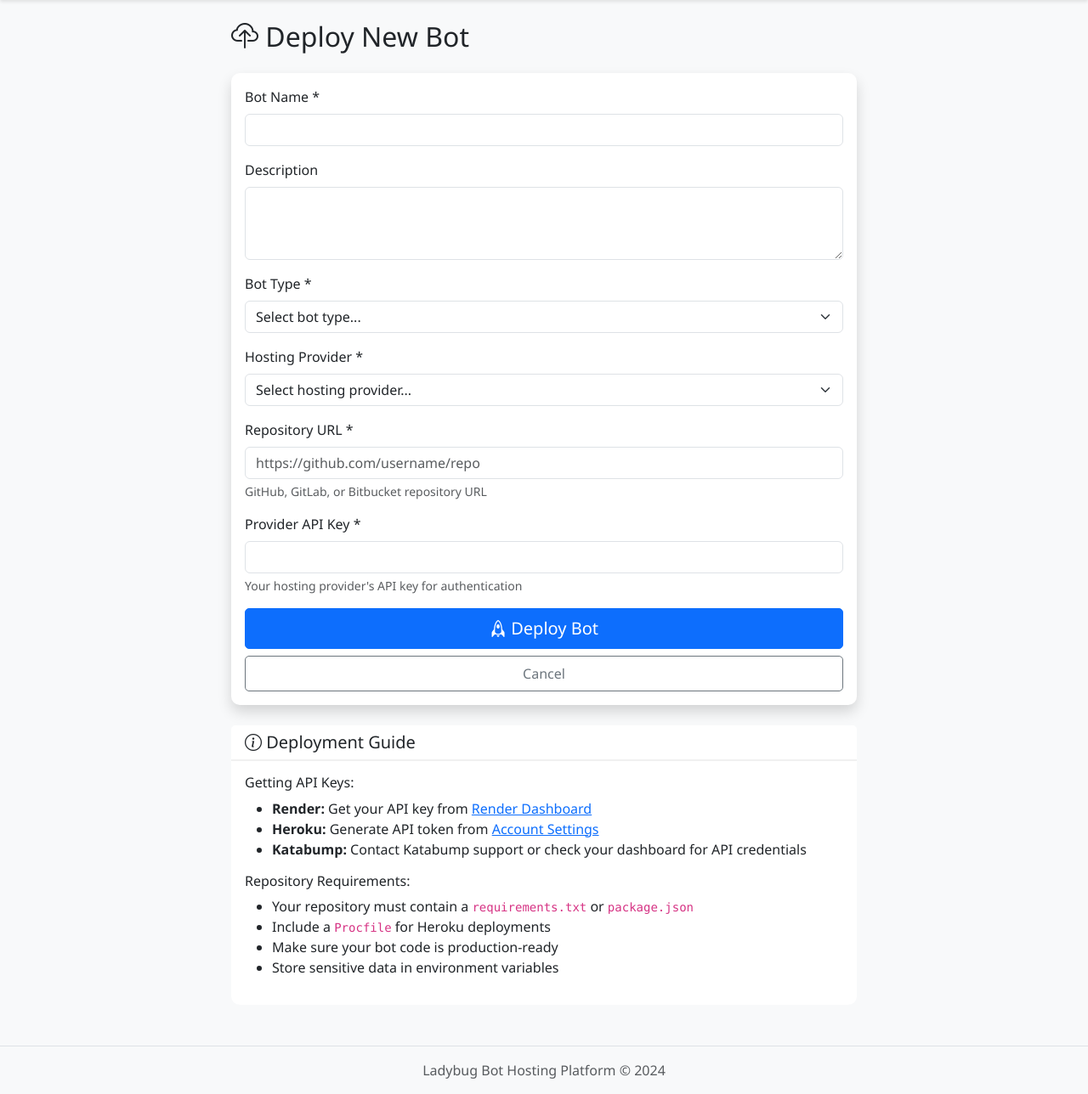
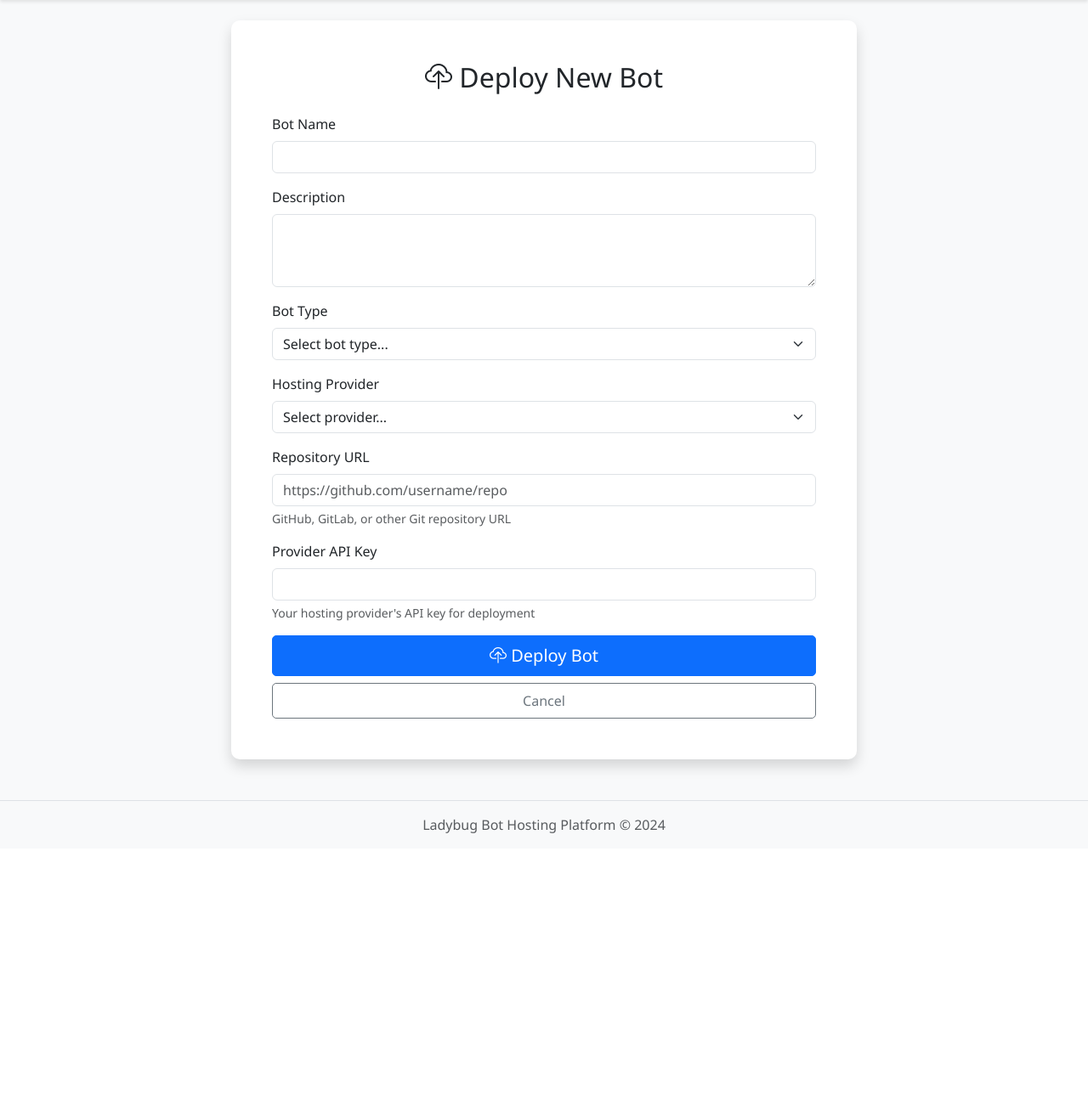
Before and after one commit to mrntando-dev/Ladybug-Bot, a Flask app: page /deploy in a window 1280 px wide. Shown: the part 62-1350 px from the top of the page at 85% size. After the commit the page ends 1043 px from the top, so only its background shows below. Run offline with Flask 3, Linux system fonts and the light colour scheme; the visitor is signed in with stand-in values (Sample User, id 1).

Commit message:
Update deploy.html

```diff
--- a/templates/deploy.html
+++ b/templates/deploy.html
@@ -5,13 +5,15 @@
 {% block content %}
 <div class="row">
     <div class="col-md-8 mx-auto">
-        <h2 class="mb-4"><i class="bi bi-cloud-upload"></i> Deploy New Bot</h2>
+        <div class="card shadow">
+            <div class="card-body p-5">
+                <h2 class="text-center mb-4">
+                    <i class="bi bi-cloud-upload"></i> Deploy New Bot
+                </h2>
 
-        <div class="card shadow">
-            <div class="card-body">
                 <form method="POST" action="{{ url_for('deploy') }}">
                     <div class="mb-3">
-                        <label for="name" class="form-label">Bot Name *</label>
+                        <label for="name" class="form-label">Bot Name</label>
                         <input type="text" class="form-control" id="name" name="name" required>
                     </div>
 
@@ -21,71 +23,55 @@
                     </div>
 
                     <div class="mb-3">
-                        <label for="bot_type" class="form-label">Bot Type *</label>
+                        <label for="bot_type" class="form-label">Bot Type</label>
                         <select class="form-select" id="bot_type" name="bot_type" required>
                             <option value="">Select bot type...</option>
                             <option value="discord">Discord Bot</option>
                             <option value="telegram">Telegram Bot</option>
+                            <option value="whatsapp">WhatsApp Bot</option>
                             <option value="slack">Slack Bot</option>
-                            <option value="whatsapp">WhatsApp Bot</option>
                             <option value="custom">Custom Bot</option>
                         </select>
                     </div>
 
                     <div class="mb-3">
-                        <label for="hosting_provider" class="form-label">Hosting Provider *</label>
+                        <label for="hosting_provider" class="form-label">Hosting Provider</label>
                         <select class="form-select" id="hosting_provider" name="hosting_provider" required>
-                            <option value="">Select hosting provider...</option>
-                            <option value="render">Render.com</option>
-                            <option value="heroku">Heroku</option>
-                            <option value="katabump">Katabump</option>
+                            <option value="">Select provider...</option>
+                            {% for provider in providers %}
+                            <option value="{{ provider }}">{{ provider|title }}</option>
+                            {% endfor %}
                         </select>
                     </div>
 
                     <div class="mb-3">
-                        <label for="repository_url" class="form-label">Repository URL *</label>
+                        <label for="repository_url" class="form-label">Repository URL</label>
                         <input type="url" class="form-control" id="repository_url" name="repository_url"
-                               placeholder="https://github.com/username/repo" required>
-                        <div class="form-text">GitHub, GitLab, or Bitbucket repository URL</div>
+                               placeholder="https://github.com/username/repo">
+                        <div class="form-text">GitHub, GitLab, or other Git repository URL</div>
                     </div>
 
                     <div class="mb-3">
-                        <label for="api_key" class="form-label">Provider API Key *</label>
+                        <label for="api_key" class="form-label">Provider API Key</label>
                         <input type="password" class="form-control" id="api_key" name="api_key" required>
-                        <div class="form-text">Your hosting provider's API key for authentication</div>
+                        <div class="form-text">Your hosting provider's API key for deployment</div>
+                    </div>
+
+                    <div class="alert alert-info">
+                        <i class="bi bi-info-circle"></i>
+                        <strong>Note:</strong> Make sure your repository contains the necessary configuration files
+                        for your selected hosting provider (e.g., Procfile for Heroku, render.yaml for Render).
                     </div>
 
                     <div class="d-grid gap-2">
                         <button type="submit" class="btn btn-primary btn-lg">
-                            <i class="bi bi-rocket"></i> Deploy Bot
+                            <i class="bi bi-cloud-upload"></i> Deploy Bot
                         </button>
                         <a href="{{ url_for('bots') }}" class="btn btn-outline-secondary">Cancel</a>
                     </div>
                 </form>
             </div>
         </div>
-
-        <div class="card mt-4">
-            <div class="card-header">
-                <h5 class="mb-0"><i class="bi bi-info-circle"></i> Deployment Guide</h5>
-            </div>
-            <div class="card-body">
-                <h6>Getting API Keys:</h6>
-                <ul>
-                    <li><strong>Render:</strong> Get your API key from <a href="https://dashboard.render.com/account/api-keys" target="_blank">Render Dashboard</a></li>
-                    <li><strong>Heroku:</strong> Generate API token from <a href="https://dashboard.heroku.com/account" target="_blank">Account Settings</a></li>
-                    <li><strong>Katabump:</strong> Contact Katabump support or check your dashboard for API credentials</li>
-                </ul>
-
-                <h6 class="mt-3">Repository Requirements:</h6>
-                <ul>
-                    <li>Your repository must contain a <code>requirements.txt</code> or <code>package.json</code></li>
-                    <li>Include a <code>Procfile</code> for Heroku deployments</li>
-                    <li>Make sure your bot code is production-ready</li>
-                    <li>Store sensitive data in environment variables</li>
-                </ul>
-            </div>
-        </div>
     </div>
 </div>
 {% endblock %}
```
